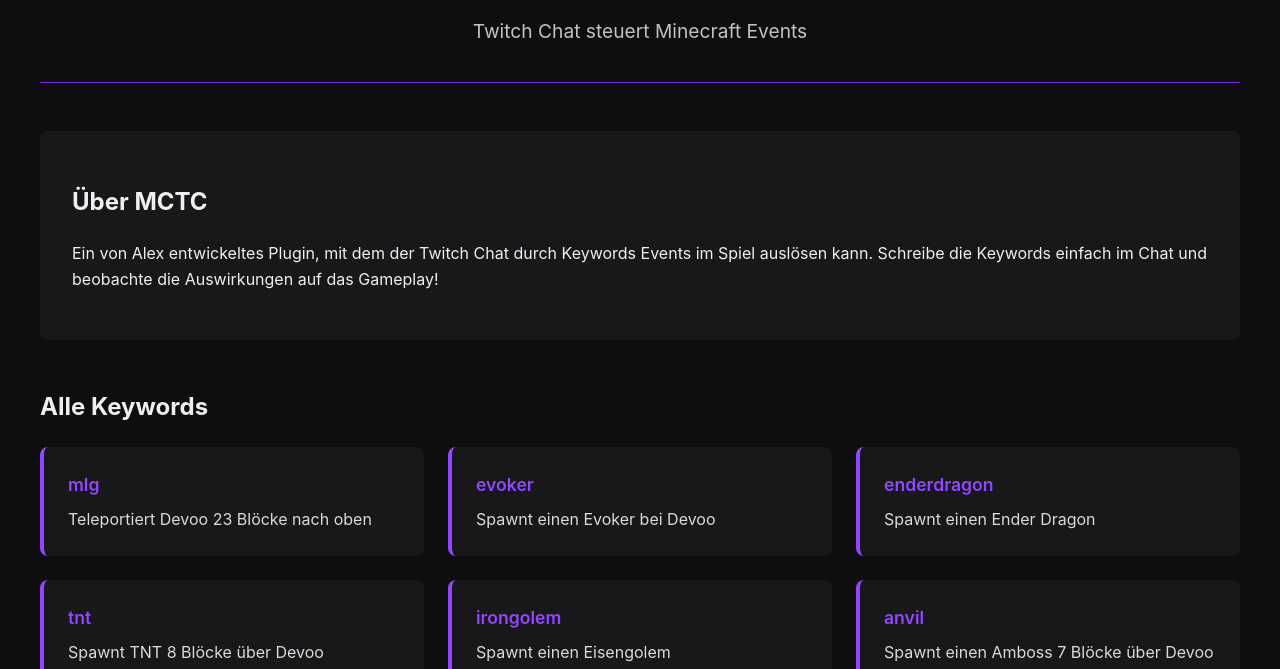
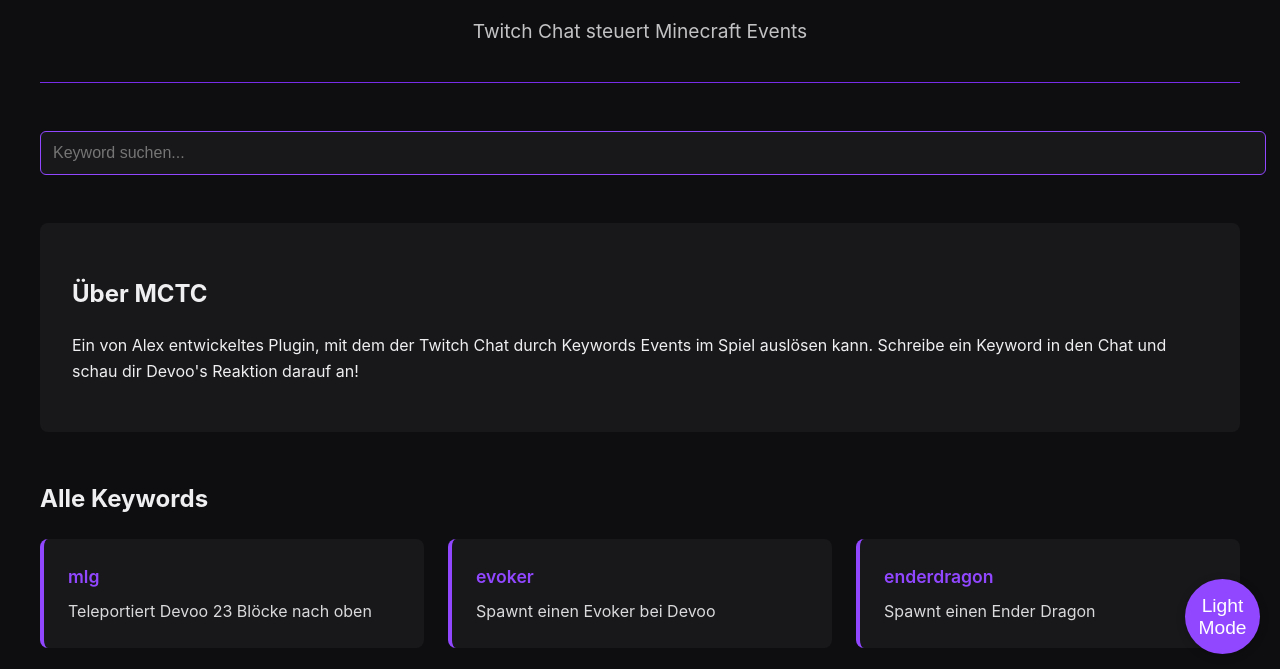
Before and after one commit to alex1-0/mctc, a plain HTML site: page index.html in a window 1280 px wide. Shown: the part 126-795 px from the top of the page. Drawn offline with Linux system fonts and the light colour scheme.

Commit message:
Update index.html

```diff
--- a/index.html
+++ b/index.html
@@ -5,6 +5,13 @@
     <meta name="viewport" content="width=device-width, initial-scale=1.0">
     <title>MCTC - Twitch Minecraft Plugin</title>
     <style>
+        body {
+            transition: background 0.3s ease;
+        }
+        .keyword-card {
+            transition: all 0.3s cubic-bezier(0.25, 0.8, 0.25, 1);
+        }
+
         :root {
             --primary: #9147ff;
             --dark-bg: #0e0e10;
@@ -104,10 +111,75 @@
             <p class="subtitle">Twitch Chat steuert Minecraft Events</p>
         </header>
 
+        <div class="search-container">
+            <input type="text" id="keywordSearch" placeholder="Keyword suchen..." class="search-input">
+        </div>
+
+        <style>
+        .search-container {
+            margin: 2rem 0;
+        }
+        .search-input {
+            width: 100%;
+            padding: 12px;
+            border-radius: 6px;
+            border: 1px solid var(--primary);
+            background: var(--card-bg);
+            color: var(--text);
+            font-size: 1rem;
+        }
+        </style>
+
+        <script>
+        document.getElementById('keywordSearch').addEventListener('input', function(e) {
+            const searchTerm = e.target.value.toLowerCase();
+            document.querySelectorAll('.keyword-card').forEach(card => {
+                const keyword = card.querySelector('.keyword-name').textContent.toLowerCase();
+                const desc = card.querySelector('.keyword-desc').textContent.toLowerCase();
+                card.style.display = (keyword.includes(searchTerm) || desc.includes(searchTerm))
+                    ? 'block'
+                    : 'none';
+            });
+        });
+        </script>
+
         <div class="info-section">
             <h2>Über MCTC</h2>
-            <p>Ein von Alex entwickeltes Plugin, mit dem der Twitch Chat durch Keywords Events im Spiel auslösen kann. Schreibe die Keywords einfach im Chat und beobachte die Auswirkungen auf das Gameplay!</p>
+            <p>Ein von Alex entwickeltes Plugin, mit dem der Twitch Chat durch Keywords Events im Spiel auslösen kann. Schreibe ein Keyword in den Chat und schau dir Devoo's Reaktion darauf an!</p>
         </div>
+
+        <button id="themeToggle" class="theme-btn">Light Mode</button>
+
+        <style>
+        .theme-btn {
+            position: fixed;
+            bottom: 20px;
+            right: 20px;
+            background: var(--primary);
+            color: white;
+            border: none;
+            border-radius: 50%;
+            width: 75px;
+            height: 75px;
+            font-size: 1.2rem;
+            cursor: pointer;
+            box-shadow: 0 2px 10px rgba(0,0,0,0.2);
+            z-index: 100;
+        }
+        </style>
+
+        <script>
+        const themeBtn = document.getElementById('themeToggle');
+        let isDark = true;
+
+        themeBtn.addEventListener('click', () => {
+            isDark = !isDark;
+            document.body.style.setProperty('--dark-bg', isDark ? '#0e0e10' : '#f7f7f8');
+            document.body.style.setProperty('--card-bg', isDark ? '#18181b' : '#ffffff');
+            document.body.style.setProperty('--text', isDark ? '#efeff1' : '#0e0e10');
+            themeBtn.textContent = isDark ? 'Light Mode' : 'Dark Mode';
+        });
+        </script>
 
         <h2>Alle Keywords</h2>
         <div class="keywords-grid">
```
